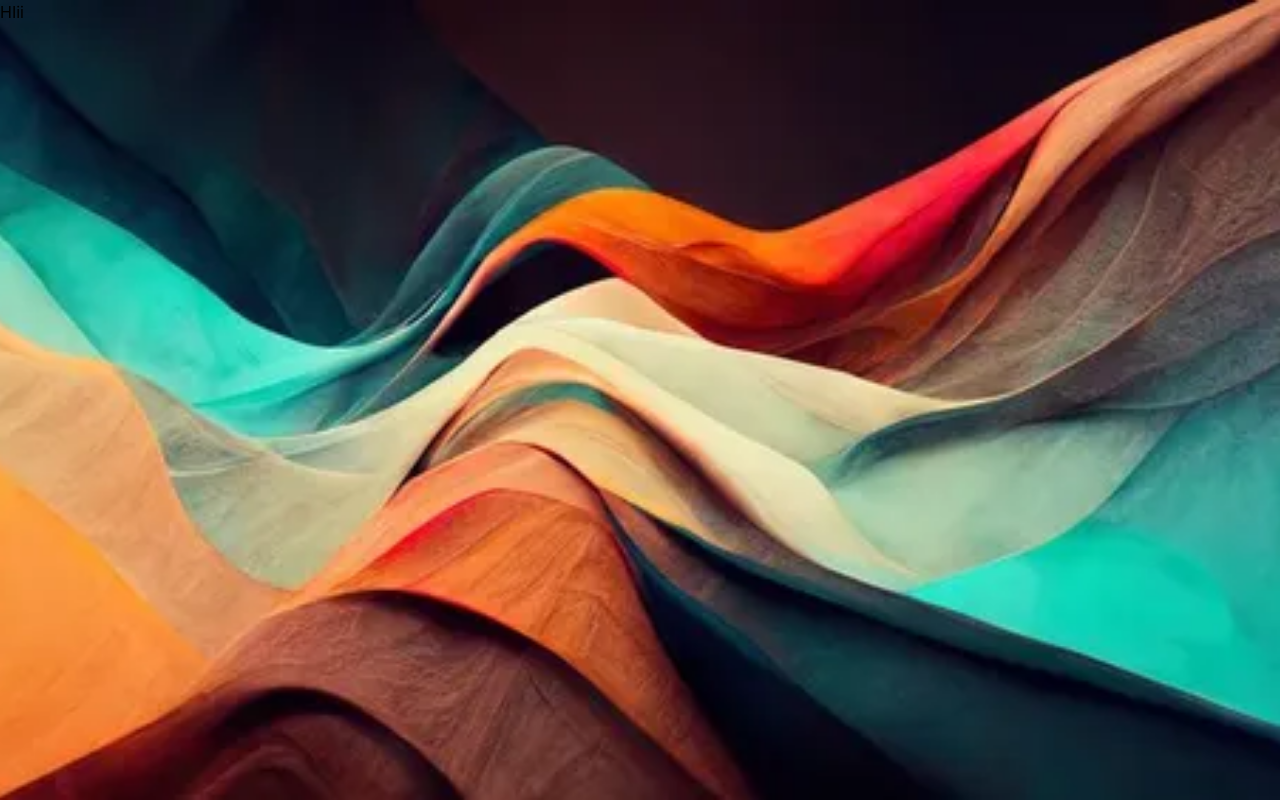
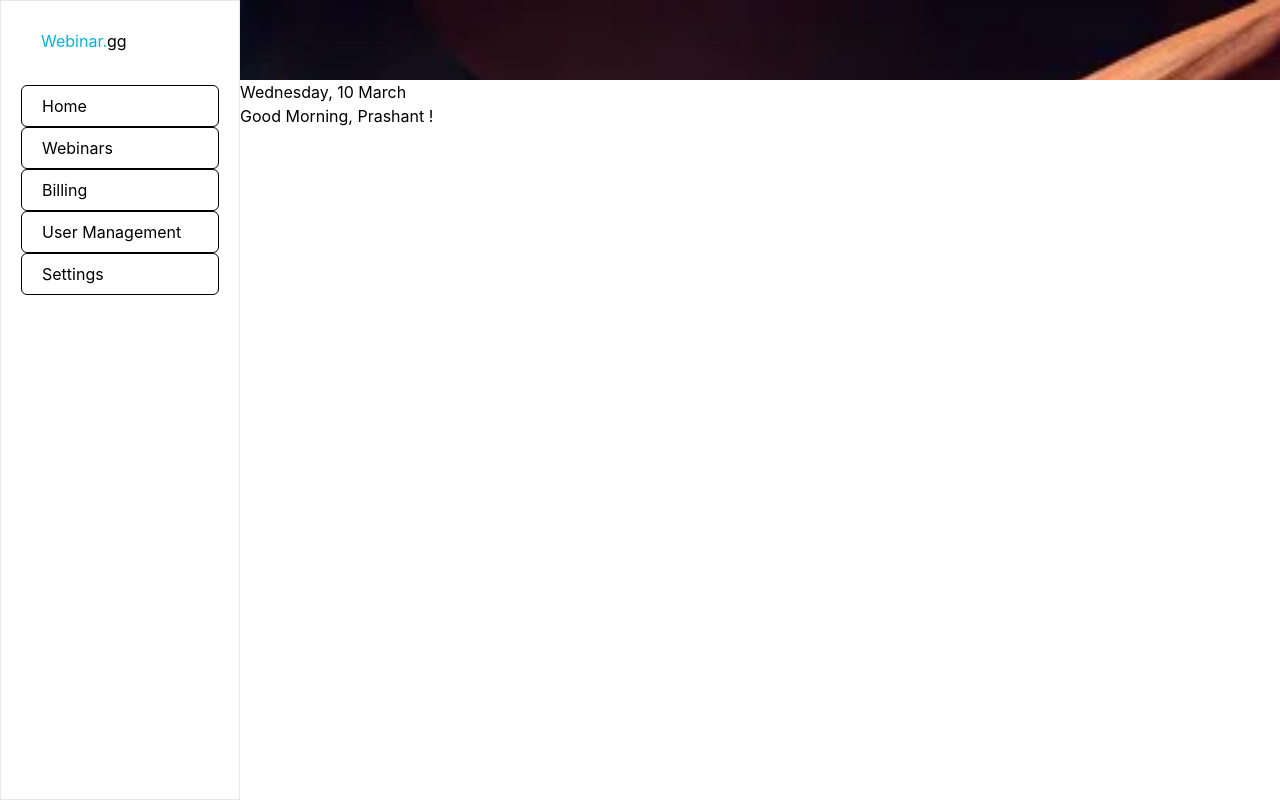
Before and after one commit to devprashant17/TailWind-project, a React (Vite) app: page / in a window 1280 px wide. Built offline with nearby package versions, Linux system fonts and the light colour scheme.

Commit message:
Basic layout done

```diff
--- a/src/App.jsx
+++ b/src/App.jsx
@@ -1,9 +1,23 @@
 import bg from './assets/bg.jpeg'
 import React from "react";
+import { SideCard } from './components/sidecard';
+import { ProfileCard } from './components/profilecard';
+import { MainCard } from './components/maincard';
+import { WebinarOptions } from './components/webinaroptions';
+import { Schedule } from './components/schedule';
 
 function App(){
-  return <div style={{ backgroundImage: `url(${bg})` }} className="h-screen bg-cover bg-center">
-    HIii
+  return <div style={{ backgroundImage: `url(${bg})` }} className="flex flex-col justify-end h-screen bg-cover bg-center">
+    <div className="flex items-end grid grid-cols-16 h-200 ">
+      <SideCard />
+      <MainCard />
+    </div>
+
+
+    {/* <ProfileCard />
+    <Schedule />
+    <WebinarOptions /> */}
+
   </div>
 }
 
--- /dev/null
+++ b/src/components/maincard.jsx
@@ -0,0 +1,8 @@
+import React from "react";
+
+export function MainCard(){
+    return <div className="col-span-13 bg-white h-180">
+        <div>Wednesday, 10 March </div>
+        <div>Good Morning, Prashant !</div>
+    </div>
+}
--- /dev/null
+++ b/src/components/profilecard.jsx
@@ -0,0 +1,7 @@
+import React from "react";
+
+export function ProfileCard(){
+    return <div className="bg-white h-[200px] w-[300px]">
+        HIII
+    </div>
+}
--- /dev/null
+++ b/src/components/schedule.jsx
@@ -0,0 +1,7 @@
+import React from "react";
+
+export function Schedule(){
+    return <div className="bg-white h-[200px] w-[300px]">
+        HIII
+    </div>
+}
--- /dev/null
+++ b/src/components/sidecard.jsx
@@ -0,0 +1,15 @@
+import React from "react";
+
+export function SideCard(){
+    return <div className="border border-gray-200 col-span-3 bg-white h-200">
+        <div className="p-5">
+            <div className="flex items-center h-10 p-5"><p className="text-cyan-500">Webinar.</p>gg</div>
+            <br />
+            <div className="flex items-center border border-red rounded-md h-10 p-5">Home</div>
+            <div className="flex items-center border border-red rounded-md h-10 p-5">Webinars</div>
+            <div className="flex items-center border border-red rounded-md h-10 p-5">Billing</div>
+            <div className="flex items-center border border-red rounded-md h-10 p-5">User Management</div>
+            <div className="flex items-center border border-red rounded-md h-10 p-5">Settings</div>
+        </div>
+    </div>
+}
--- /dev/null
+++ b/src/components/webinaroptions.jsx
@@ -0,0 +1,7 @@
+import React from "react";
+
+export function WebinarOptions(){
+    return <div className="bg-white h-[200px] w-[300px]">
+        HIII
+    </div>
+}
```
